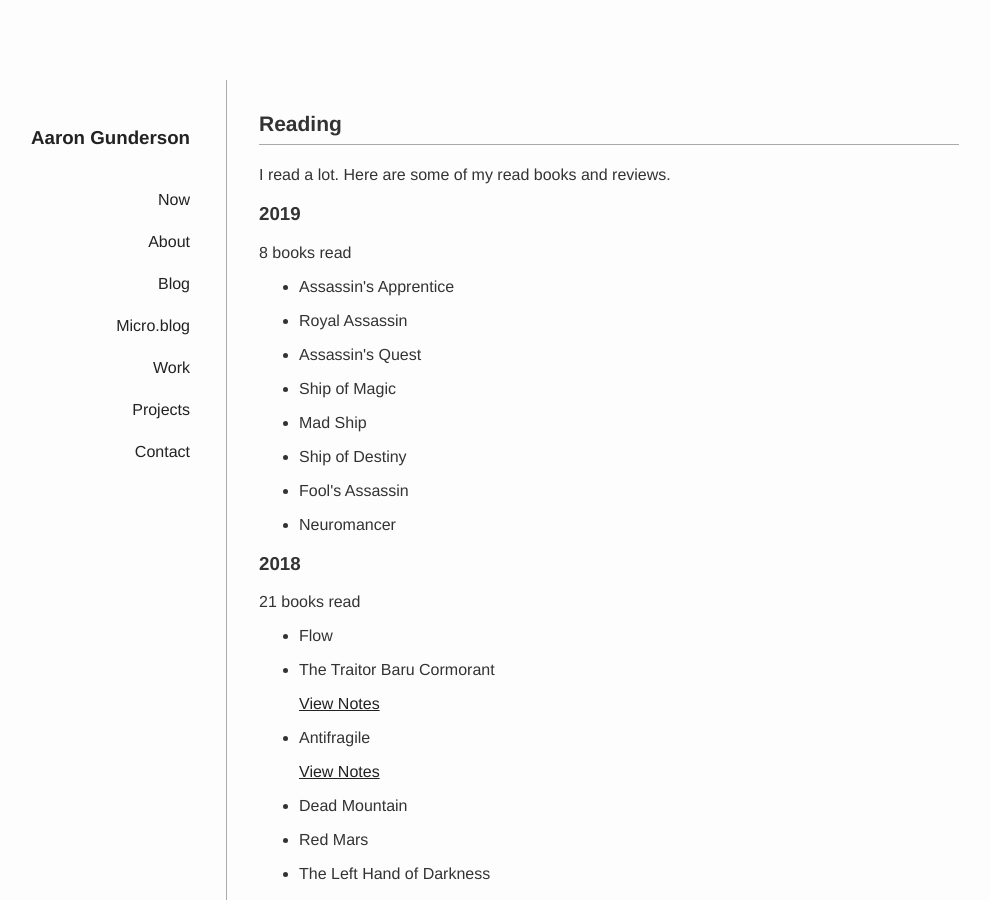
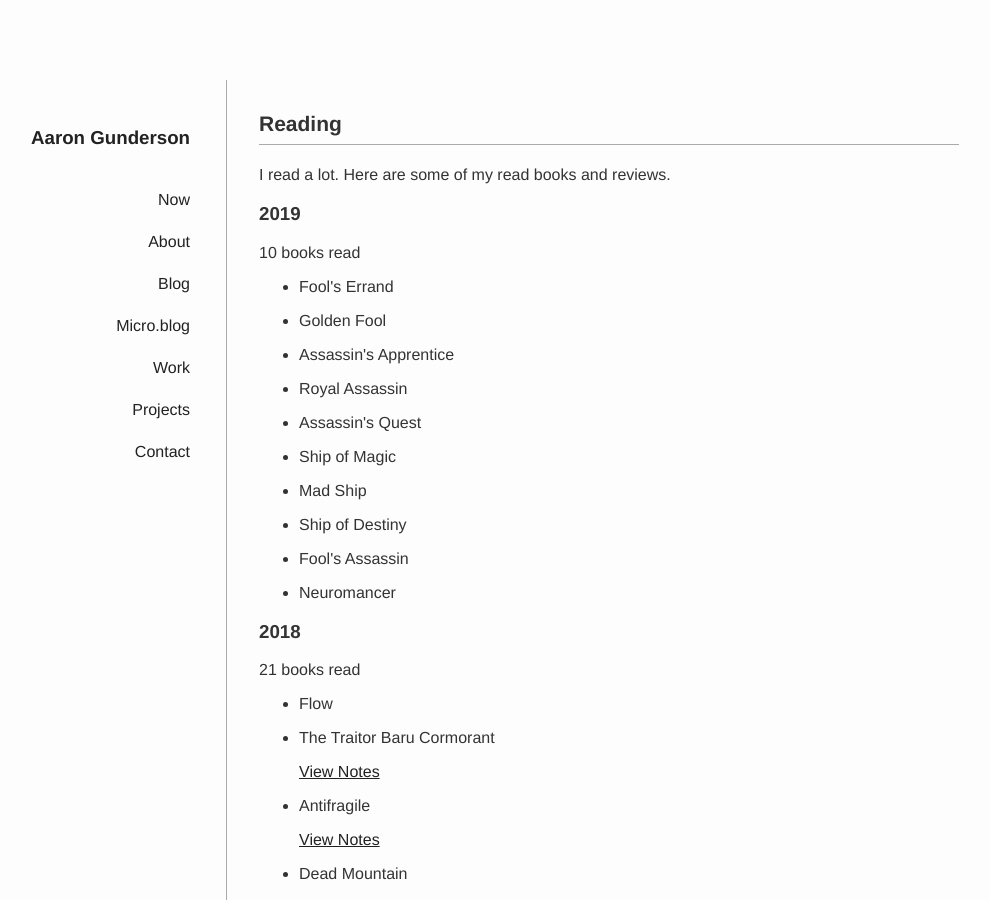
Before and after one commit to agundy/agundy.github.io, a Jekyll site: the page built from about/reading/index.html, in a window 1280 px wide and 900 px high. Shown: the whole window, without its empty margins (134-1124 px from the left). Built offline with Jekyll 4.4.1, drawn with Linux system fonts in a browser that asks for light colours.

Commit message:
Added more books read

```diff
--- a/_data/reading.yml
+++ b/_data/reading.yml
@@ -3,6 +3,8 @@ lists:
 books:
   - year: 2019
     books:
+      - title: Fool's Errand
+      - title: Golden Fool
       - title: Assassin's Apprentice
       - title: Royal Assassin
       - title: Assassin's Quest
```
